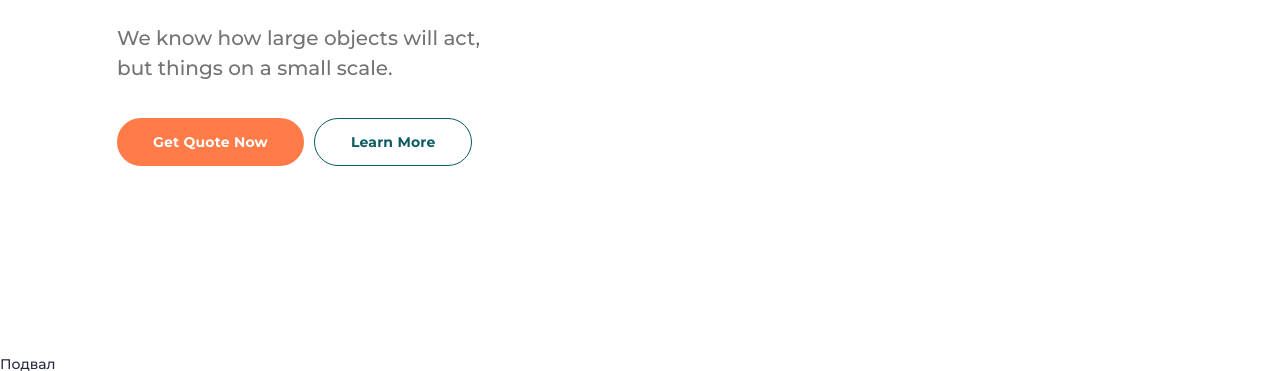
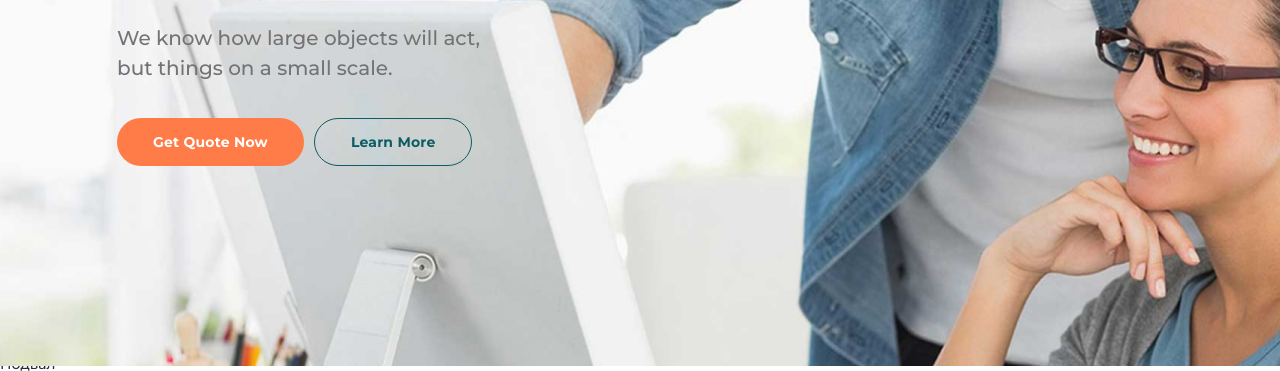
Before and after one commit to Aneurysm11/Project210622, a plain HTML site: page index.html in a window 1280 px wide. Shown: the part 434-805 px from the top of the page. Drawn offline with Linux system fonts and the light colour scheme; the site is published under a folder, as on GitHub Pages, so addresses that start at the root find nothing.

Commit message:
Update index.html

```diff
--- a/index.html
+++ b/index.html
@@ -43,7 +43,7 @@
                         </div>
                     </div>
                     <div class="main-block__image _ibg">
-                        <img src="/img/mainblock/cover.jpg" alt="cover">
+                        <img src="img/mainblock/cover.jpg" alt="cover">
                     </div>
                 </div>
             </main>
```
